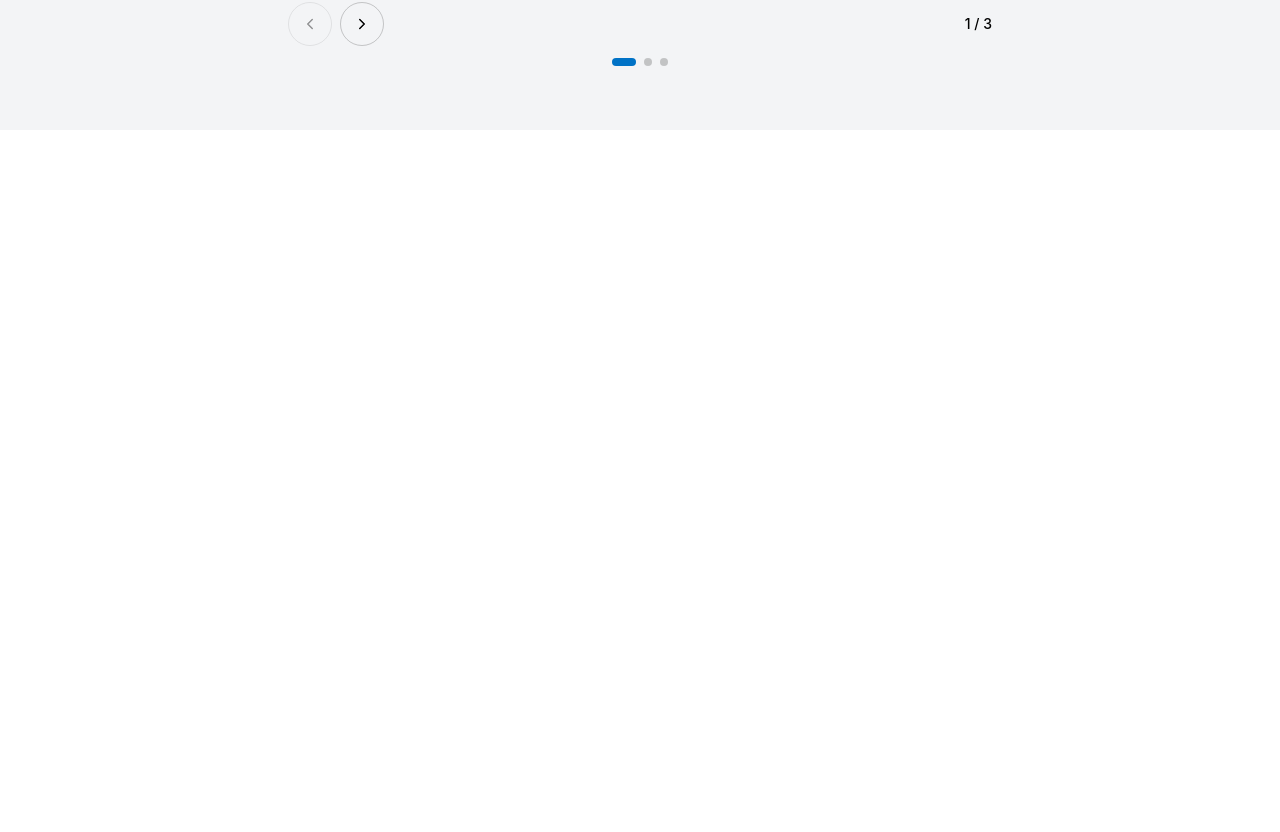
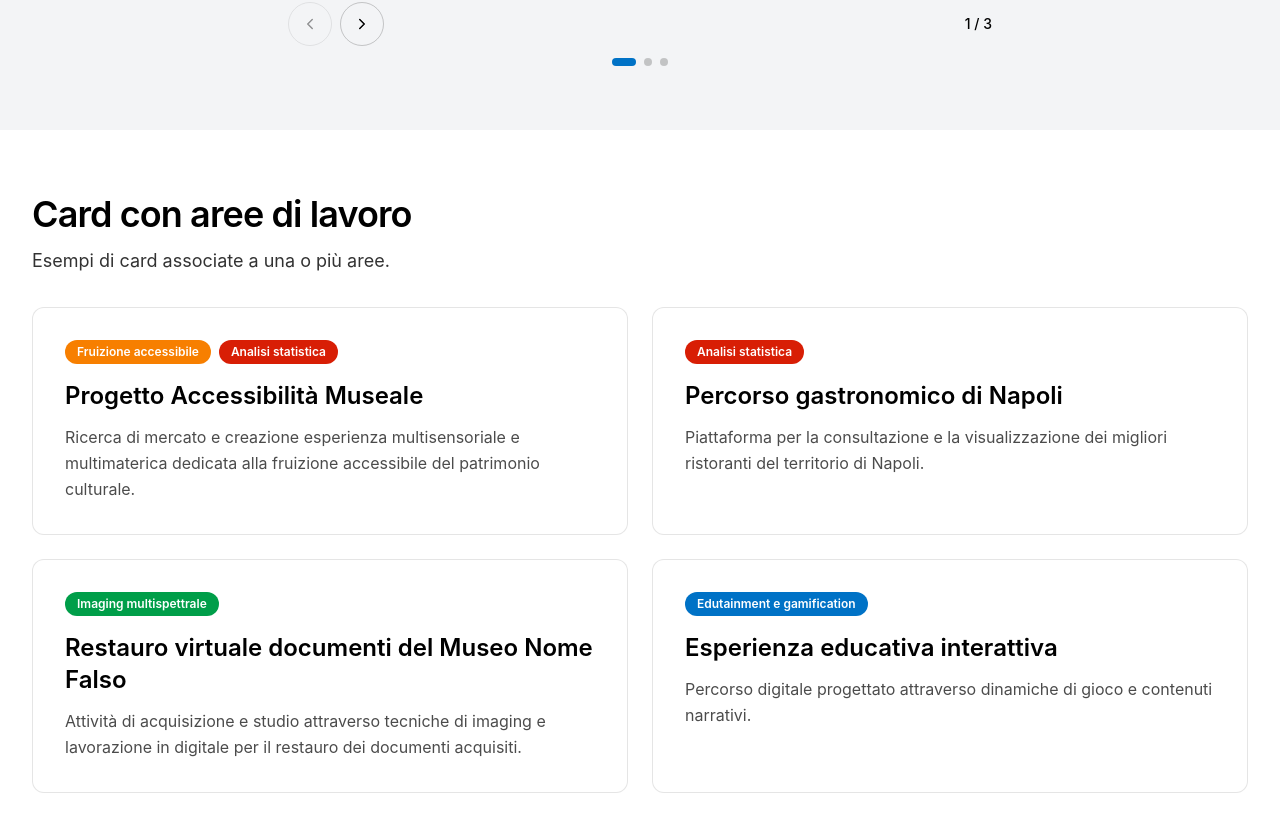
Before and after one commit to LauraCorrado/tea2026, a React (Vite) app: page /dev/playground in a window 1280 px wide. Shown: the part 10156-10988 px from the top of the page. Before the commit the page ends 10286 px from the top, so only its background shows below. Built offline with nearby package versions, Linux system fonts and the light colour scheme.

Commit message:
chore(dev): add badge and card with badges examples to playground

```diff
--- a/src/pages/dev/Playground.tsx
+++ b/src/pages/dev/Playground.tsx
@@ -9,12 +9,15 @@ import {
   Card,
   Modal,
   Carousel,
+  Badge,
 } from "@/components/ui";
 import testHero from "@/assets/images/testHero.webp";
 import testProgetto1 from "@/assets/images/testProgetto1.webp";
 import testProgetto2 from "@/assets/images/testProgetto2.webp";
 import testProgetto3 from "@/assets/images/testProgetto3.webp";
 import { useState } from "react";
+import type { WorkArea } from "@/types/workArea";
+import { workAreaConfig } from "@/types/workArea";
 
 export function Playground() {
   //! State per la modale
@@ -72,7 +75,6 @@ export function Playground() {
       image: testProgetto3,
     },
   ];
-
   const testimonialItems = [
     {
       quote:
@@ -93,7 +95,6 @@ export function Playground() {
       role: "Sviluppatore presso Google",
     },
   ];
-
   const certificazioniPremi = [
     {
       eyebrow: "Parità di Genere",
@@ -111,6 +112,39 @@ export function Playground() {
       eyebrow: "Donne innovatrici",
       title: 'Concorso Donne Innovatrici "2010"',
       text: "Elena Console, CEO di TEA srl, spicca tra le dieci vincitrici del concorso “Donne Innovatrici”, proposte ed idee innovative delle imprenditrici calabresi, promosso dall’Unioncamere Calabria e dalla rete europea EEN (Enterprise Europe Network).",
+    },
+  ];
+
+  //! finti lavori per prova badge
+  const playgroundWorks: {
+    title: string;
+    description: string;
+    areas: WorkArea[];
+  }[] = [
+    {
+      title: "Progetto Accessibilità Museale",
+      description:
+        "Ricerca di mercato e creazione esperienza multisensoriale e multimaterica dedicata alla fruizione accessibile del patrimonio culturale.",
+      //uso qui le aree del workArea che ho creato
+      areas: ["fruizione-accessibile", "analisi-statistica"],
+    },
+    {
+      title: "Percorso gastronomico di Napoli",
+      description:
+        "Piattaforma per la consultazione e la visualizzazione dei migliori ristoranti del territorio di Napoli.",
+      areas: ["analisi-statistica"],
+    },
+    {
+      title: "Restauro virtuale documenti del Museo Nome Falso",
+      description:
+        "Attività di acquisizione e studio attraverso tecniche di imaging e lavorazione in digitale per il restauro dei documenti acquisiti.",
+      areas: ["imaging-multispettrale"],
+    },
+    {
+      title: "Esperienza educativa interattiva",
+      description:
+        "Percorso digitale progettato attraverso dinamiche di gioco e contenuti narrativi.",
+      areas: ["edutainment-gamification"],
     },
   ];
 
@@ -698,6 +732,41 @@ export function Playground() {
           </div>
         </Container>
       </Section>
+
+      {/* BADGE */}
+      <Section variant="default">
+        <Container size="full">
+          <SectionHeader
+            title="Card con aree di lavoro"
+            description="Esempi di card associate a una o più aree."
+          />
+
+          <div className="mt-8 grid gap-6 md:grid-cols-2">
+            {playgroundWorks.map((work) => (
+              <Card
+                key={work.title}
+                variant="outlined"
+                padding="lg"
+                badges={work.areas.map((area) => {
+                  const { label, color } = workAreaConfig[area];
+
+                  return (
+                    <Badge key={area} color={color}>
+                      {label}
+                    </Badge>
+                  );
+                })}
+              >
+                <h3 className="text-2xl font-semibold">{work.title}</h3>
+
+                <p className="mt-3 leading-relaxed opacity-70">
+                  {work.description}
+                </p>
+              </Card>
+            ))}
+          </div>
+        </Container>
+      </Section>
     </main>
   );
 }
```
Also changed, not shown: src/components/ui/index.ts (+8 -7 lines).
